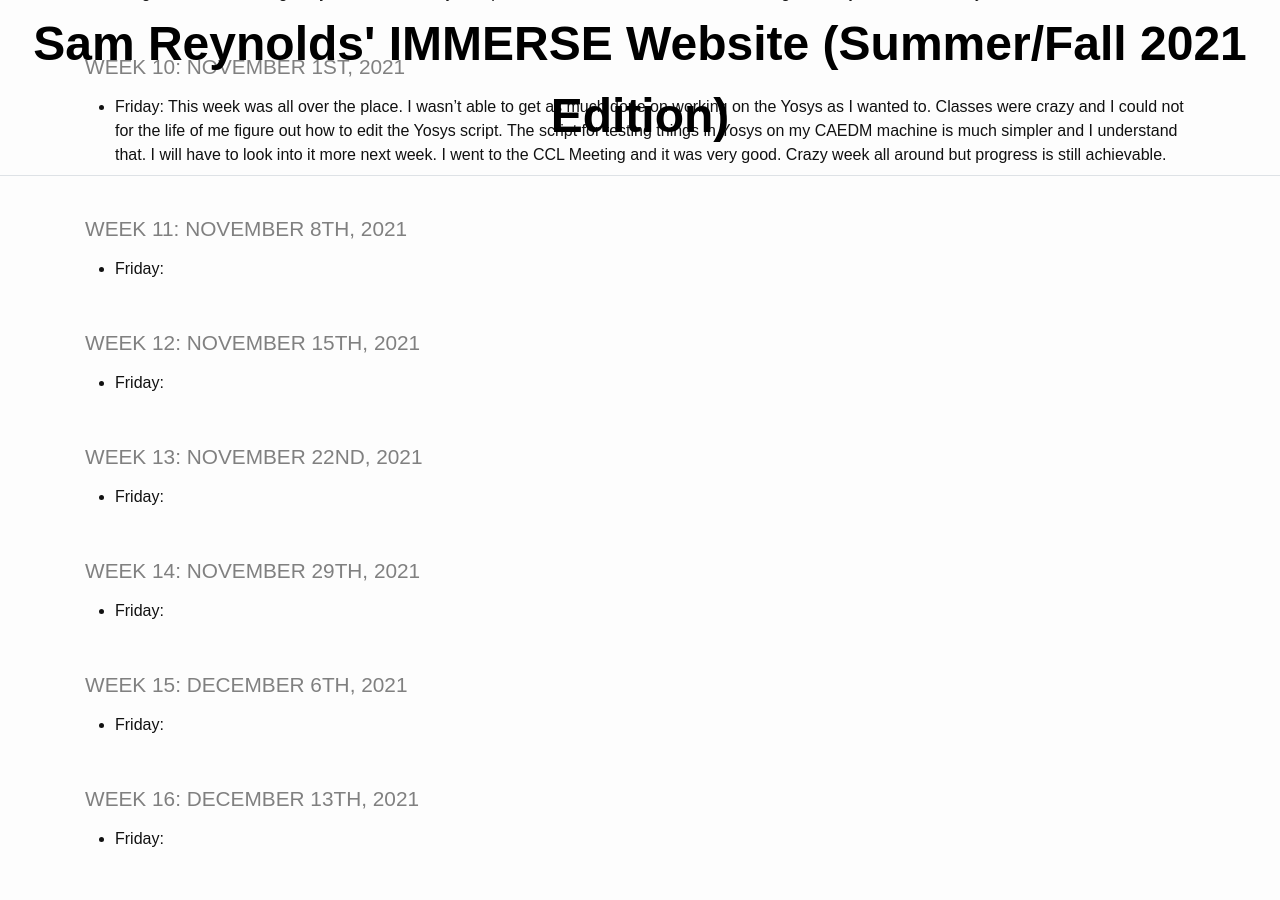
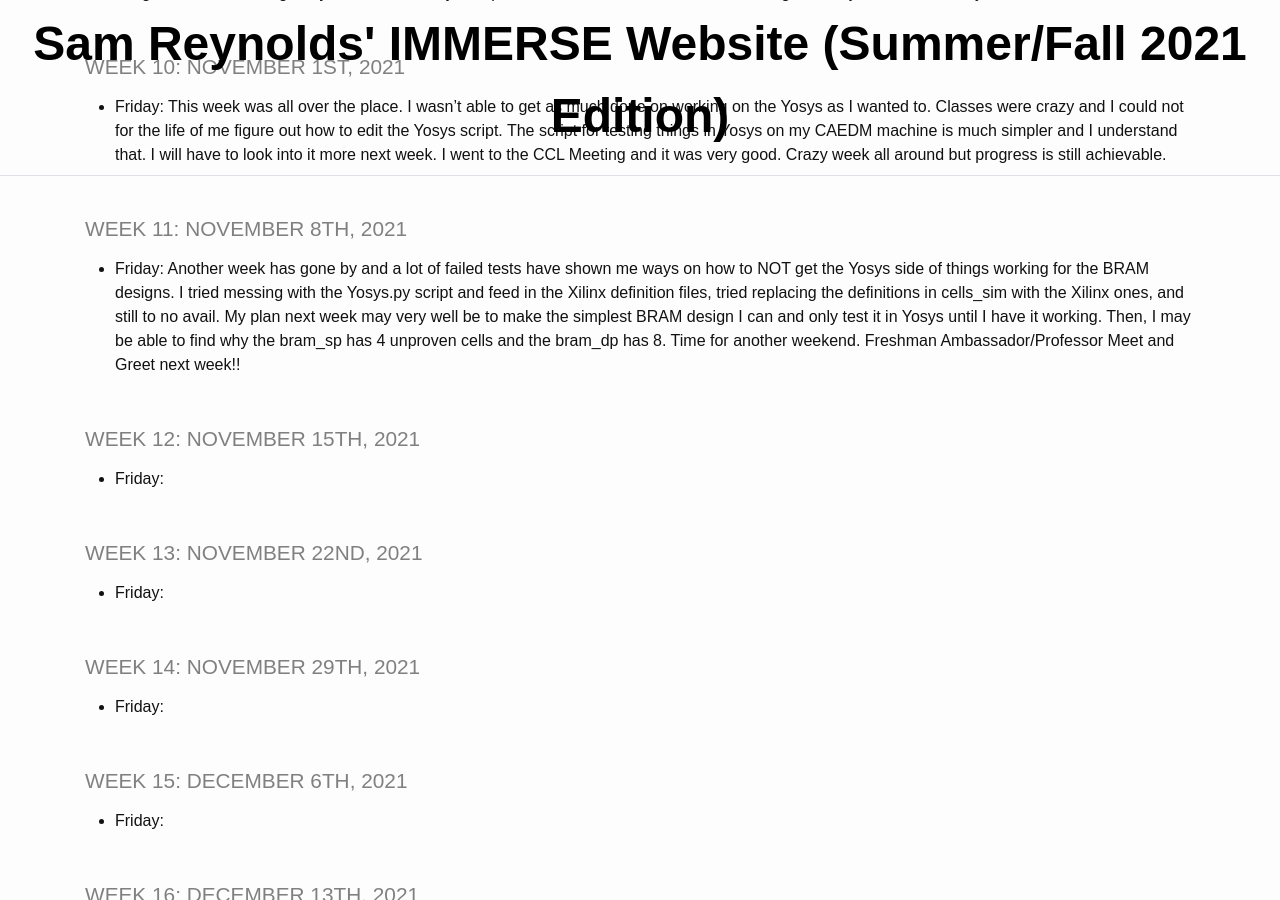
Before and after one commit to TheDHCreator/thedhcreator.github.io, a Jekyll site: the page built from _pages/log.md, in a window 1280 px wide and 900 px high, scrolled down 9333 px. Built offline with Jekyll 4.4.1, drawn with Linux system fonts in a browser that asks for light colours.

Commit message:
tried many tests this week to get designs working in Yosys, they all sadly failed but I am working on plans to make more headway next week. The work is slow, but it moves continuously (I hope) in the right direction

```diff
--- a/_pages/log.md
+++ b/_pages/log.md
@@ -200,7 +200,7 @@ title: IMMERSE Log
 
 ### Week 11: November 8th, 2021
 
-* **Friday**:
+* **Friday**: Another week has gone by and a lot of failed tests have shown me ways on how to NOT get the Yosys side of things working for the BRAM designs. I tried messing with the Yosys.py script and feed in the Xilinx definition files, tried replacing the definitions in cells_sim with the Xilinx ones, and still to no avail. My plan next week may very well be to make the simplest BRAM design I can and only test it in Yosys until I have it working. Then, I may be able to find why the bram_sp has 4 unproven cells and the bram_dp has 8. Time for another weekend. Freshman Ambassador/Professor Meet and Greet next week!!
 
 ### Week 12: November 15th, 2021
 
```
